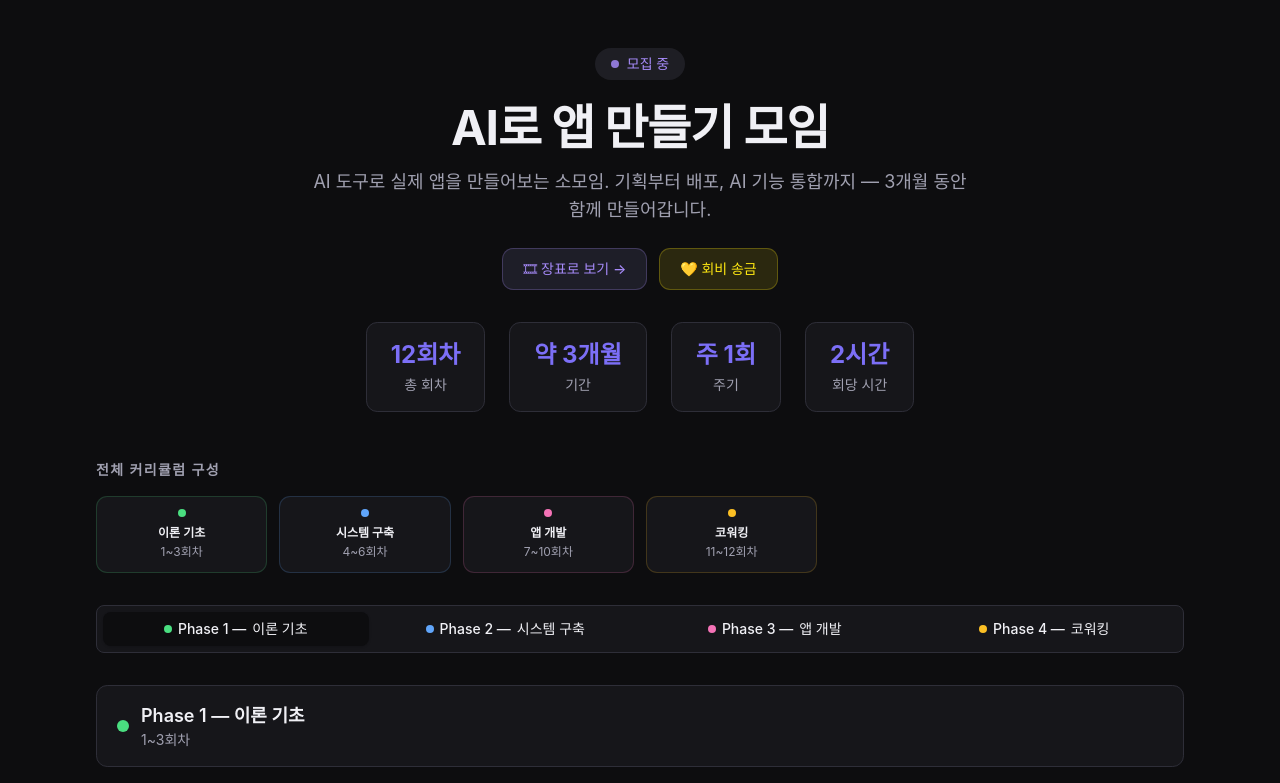
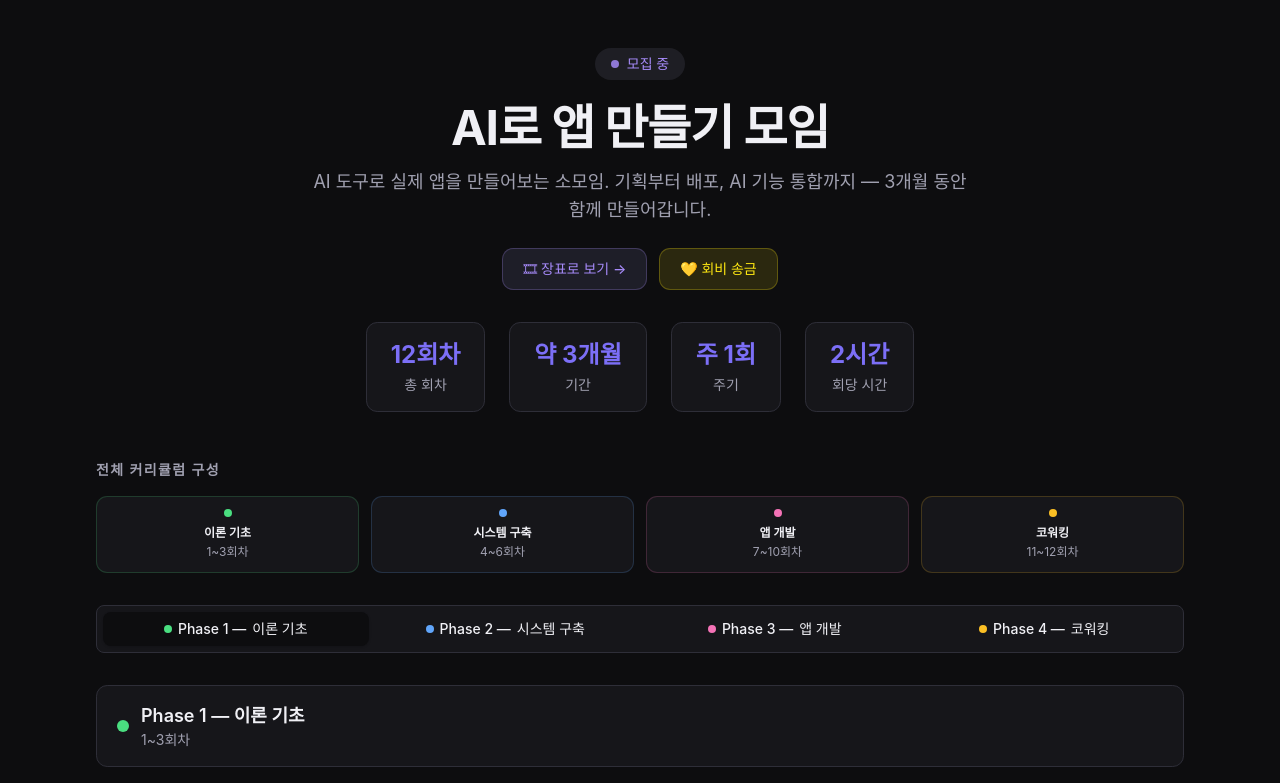
Before and after one commit to kimyeonsik/ai-app-study, a Next.js app: page / in a window 1280 px wide. Shown: the top 783 px of the page. Built offline with nearby package versions, Linux system fonts and the light colour scheme; a web font is replaced by a local one.

Commit message:
fix: Phase 오버뷰 그리드 6열 → 4열로 수정

```diff
--- a/app/page.tsx
+++ b/app/page.tsx
@@ -261,7 +261,7 @@
           >
             전체 커리큘럼 구성
           </h2>
-          <div className="grid grid-cols-2 sm:grid-cols-3 lg:grid-cols-6 gap-3">
+          <div className="grid grid-cols-2 sm:grid-cols-4 gap-3">
             {curriculum.map((phase) => (
               <div
                 key={phase.id}
```
